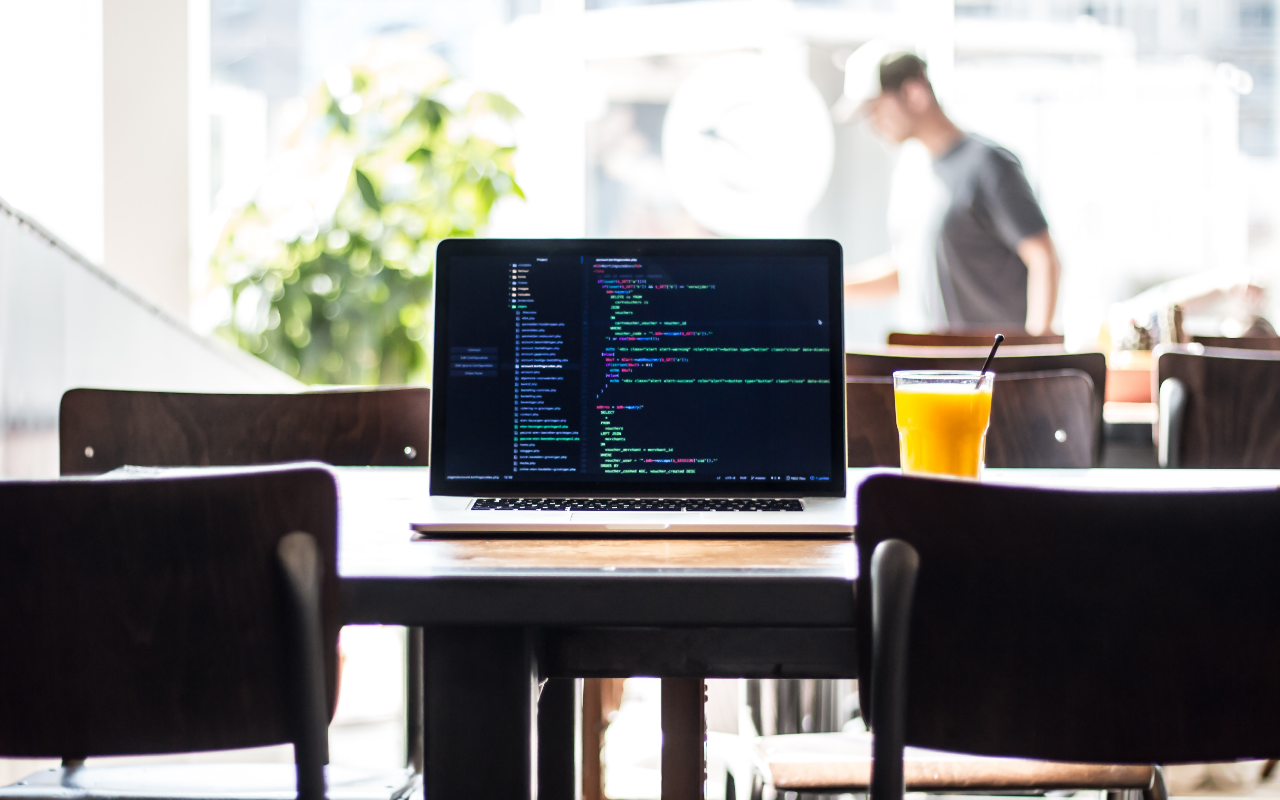
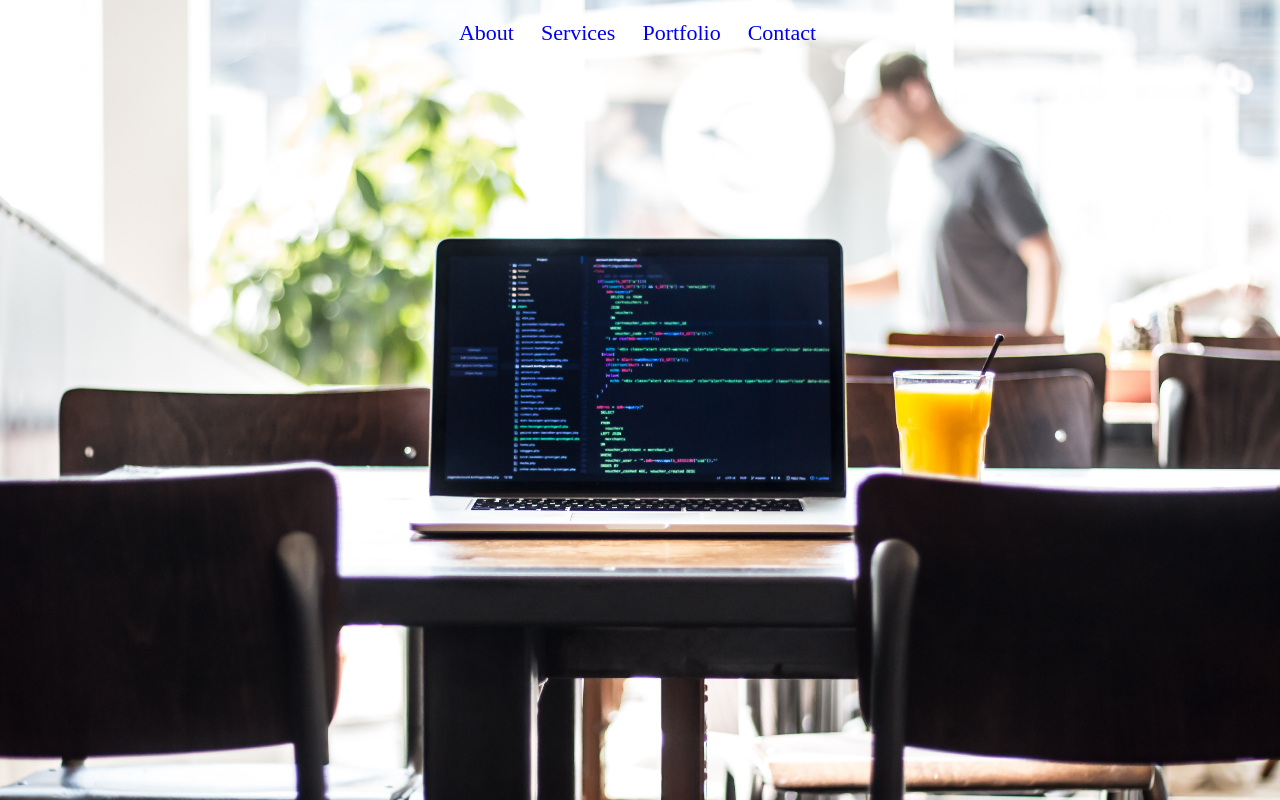
Before and after one commit to senecasisneros/twenty-sevendev, a website: page index.html in a window 1280 px wide. Drawn offline with Linux system fonts and the light colour scheme.

Commit message:
added navbar

```diff
--- a/Styles/style.css
+++ b/Styles/style.css
@@ -2,6 +2,8 @@ body,
 html {
   height: 100%;
   margin: 0;
+  padding: 0;
+  font-size: 15px;
 }
 
 .bg {
@@ -10,4 +12,32 @@ html {
   background-position: center;
   background-repeat: no-repeat;
   background-size: cover;
+  z-index: 1;
 }
+
+/* NAVBAR */
+nav {
+  margin: 0;
+  overflow: hidden;
+  z-index: 2;
+  font-size: 20px;
+  text-align: center;
+}
+
+nav ul {
+  margin: 0;
+  padding: 0;
+}
+
+nav ul li {
+  display: inline-block;
+  list-style-type: none;
+  font-size: 22px;
+}
+
+nav > ul > li > a {
+  display: block;
+  line-height: 2em;
+  padding: 0.5em 0.5em;
+  text-decoration: none;
+}
--- a/index.html
+++ b/index.html
@@ -9,8 +9,28 @@
 </head>
 <body>
   <!-- <h1>Twenty-Seven Dev</h1> -->
+  <div class="bg">
 
-  <div class="bg"></div>
-  <!-- <p>Twenty-Seven Dev</p> -->
+    <nav>
+      <ul>
+        <li>
+          <a href="#">About</a>
+        </li>
+        <li>
+          <a href="#">Services</a>
+        </li>
+        <li>
+          <a href="#">Portfolio</a>
+        </li>
+        <li>
+          <a href="#">Contact</a>
+        </li>
+        <li>
+        </li>
+      </ul>
+
+    </nav>
+  </div>
+
 </body>
 </html>
```
